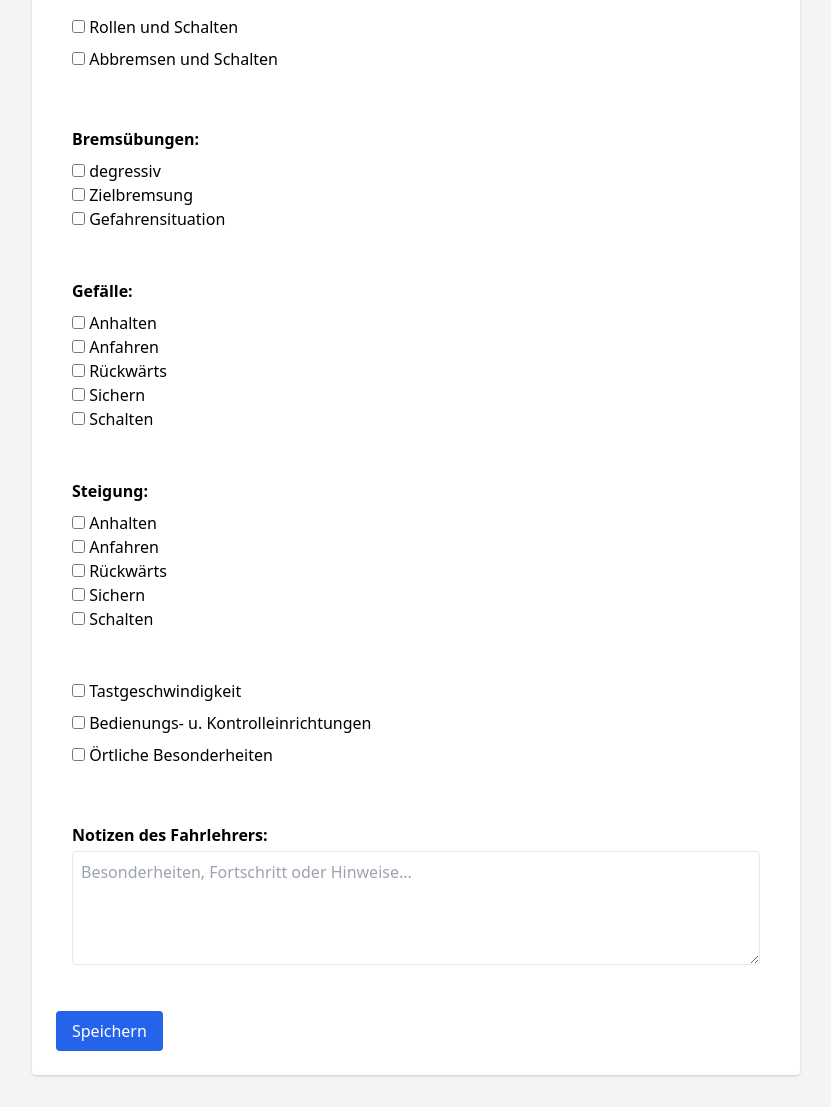
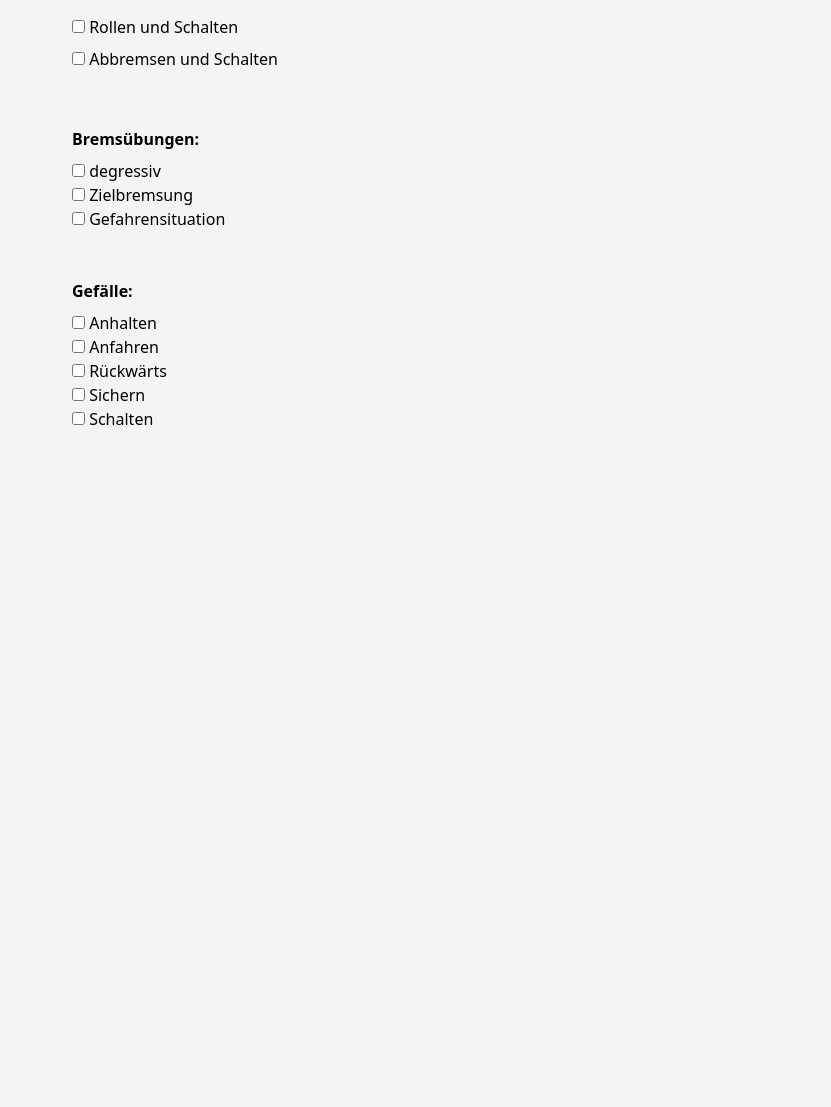
Before and after one commit to eyfahrlehrer/schuelerakte, a Flask app: page /aufbaustufe in a window 1280 px wide. Shown: the part 145-1252 px from the top of the page, without its empty margins (224-1055 px from the left). After the commit the page ends 570 px from the top, so only its background shows below. Run offline with Flask 3, Linux system fonts and the light colour scheme; the visitor is signed in with stand-in values (Sample User, id 1).

Commit message:
Update aufbaustufe.html

```diff
--- a/templates/aufbaustufe.html
+++ b/templates/aufbaustufe.html
@@ -6,25 +6,25 @@
   <link href="https://cdn.jsdelivr.net/npm/tailwindcss@2.2.19/dist/tailwind.min.css" rel="stylesheet">
 </head>
 <body class="bg-gray-100 p-8">
-  <div class="max-w-3xl mx-auto bg-white p-6 rounded shadow">
+  <div class="max-w-3xl mx-auto p-6">
     <h1 class="text-2xl font-bold mb-2 text-orange-700">Aufbaustufe</h1>
     <p class="mb-6 italic text-orange-700">Umweltschonendes, vorausschauendes Fahren, Blickschulung</p>
 
     <form method="POST">
 
-      <div class="bg-orange-300 p-4 rounded mb-4">
+      <div class="bg-orange-500 p-4 rounded mb-4">
         <label class="block mb-2"><input type="checkbox" name="rollen"> Rollen und Schalten</label>
         <label class="block mb-2"><input type="checkbox" name="abbremsen"> Abbremsen und Schalten</label>
       </div>
 
-      <div class="bg-orange-300 p-4 rounded mb-4">
+      <div class="bg-orange-500 p-4 rounded mb-4">
         <p class="font-semibold mb-2">Bremsübungen:</p>
         <label class="block"><input type="checkbox" name="brems_degressiv"> degressiv</label>
         <label class="block"><input type="checkbox" name="brems_ziel"> Zielbremsung</label>
         <label class="block"><input type="checkbox" name="brems_gefahr"> Gefahrensituation</label>
       </div>
 
-      <div class="bg-orange-300 p-4 rounded mb-4">
+      <div class="bg-orange-500 p-4 rounded mb-4">
         <p class="font-semibold mb-2">Gefälle:</p>
         <label class="block"><input type="checkbox" name="g_anh"> Anhalten</label>
         <label class="block"><input type="checkbox" name="g_anf"> Anfahren</label>
@@ -33,28 +33,5 @@
         <label class="block"><input type="checkbox" name="g_schalten"> Schalten</label>
       </div>
 
-      <div class="bg-orange-300 p-4 rounded mb-4">
-        <p class="font-semibold mb-2">Steigung:</p>
-        <label class="block"><input type="checkbox" name="s_anh"> Anhalten</label>
-        <label class="block"><input type="checkbox" name="s_anf"> Anfahren</label>
-        <label class="block"><input type="checkbox" name="s_rueck"> Rückwärts</label>
-        <label class="block"><input type="checkbox" name="s_sichern"> Sichern</label>
-        <label class="block"><input type="checkbox" name="s_schalten"> Schalten</label>
-      </div>
-
-      <div class="bg-orange-300 p-4 rounded mb-4">
-        <label class="block mb-2"><input type="checkbox" name="tastgeschwindigkeit"> Tastgeschwindigkeit</label>
-        <label class="block mb-2"><input type="checkbox" name="kontrolleinrichtungen"> Bedienungs- u. Kontrolleinrichtungen</label>
-        <label class="block mb-2"><input type="checkbox" name="besonderheiten"> Örtliche Besonderheiten</label>
-      </div>
-
-      <div class="bg-orange-300 p-4 rounded mb-6">
-        <label for="notizen" class="block font-semibold mb-1">Notizen des Fahrlehrers:</label>
-        <textarea name="notizen" id="notizen" rows="4" class="w-full border p-2 rounded" placeholder="Besonderheiten, Fortschritt oder Hinweise..."></textarea>
-      </div>
-
-      <button class="bg-blue-600 text-white px-4 py-2 rounded">Speichern</button>
-    </form>
-  </div>
-</body>
-</html>
+      <div class="bg-orange-500 p-4 rounded mb-4">
+        <p class="font-semibold mb-
```
